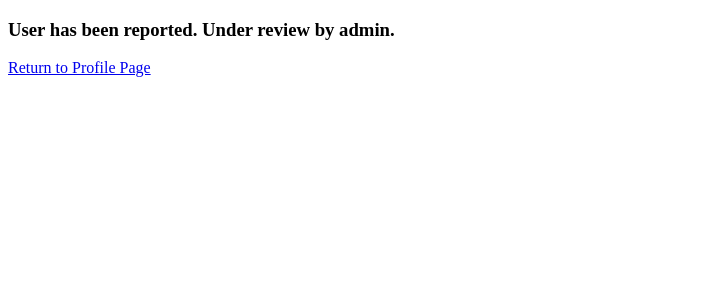
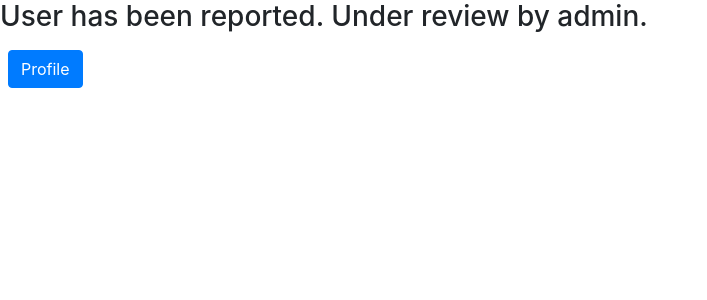
Before and after one commit to kimtdo/buddy-finder, a Django app: template social_app/templates/social_app/done_report.html in a window 1280 px wide. Shown: the top 300 px of the page, without its empty margins (0-707 px from the left). Run offline with Django 3.2, Linux system fonts and the light colour scheme; the template is opened without the code that fills it, so the values that code supplies are empty; some libraries are stand-ins or nearby versions.

Commit message:
add profile button

```diff
--- a/social_app/templates/social_app/done_report.html
+++ b/social_app/templates/social_app/done_report.html
@@ -4,10 +4,12 @@
     <meta charset="UTF-8">
     <meta http-equiv="X-UA-Compatible" content="IE=edge">
     <meta name="viewport" content="width=device-width, initial-scale=1.0">
+    <link rel="stylesheet" href="https://maxcdn.bootstrapcdn.com/bootstrap/4.0.0/css/bootstrap.min.css"
+          integrity="sha384-Gn5384xqQ1aoWXA+058RXPxPg6fy4IWvTNh0E263XmFcJlSAwiGgFAW/dAiS6JXm" crossorigin="anonymous">
     <title>User Reported</title>
 </head>
 <body>
     <h3>User has been reported. Under review by admin.</h3>
-    <a href="/profile/">Return to Profile Page</a>
+    <a class="btn btn-primary float-left m-2" href="{% url 'social_app:profile' %}">Profile</a>
 </body>
 </html>
```
